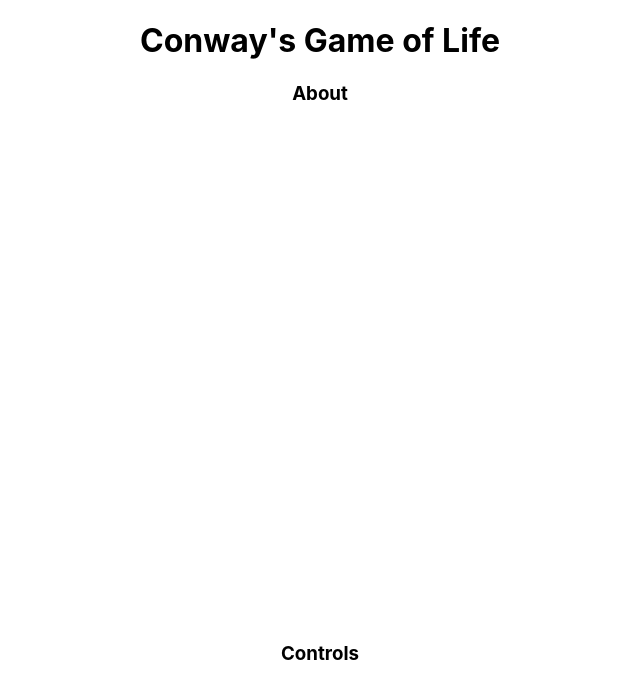
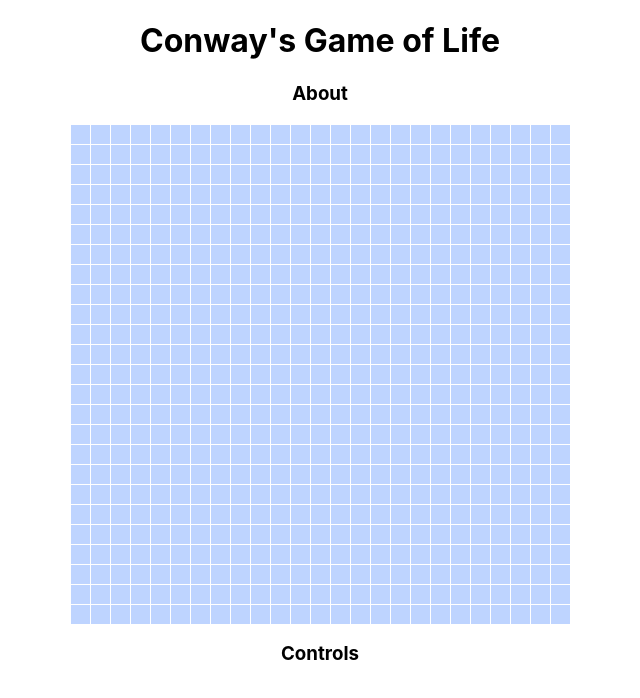
Before and after one commit to jskway/game-of-life, a React (Create React App) app: page / in a window 1280 px wide. Shown: the top 698 px of the page, without its empty margins (320-960 px from the left). Built offline with nearby package versions, Linux system fonts and the light colour scheme.

Commit message:
Add Grid styles

```diff
--- a/src/App.css
+++ b/src/App.css
@@ -2,37 +2,10 @@
   text-align: center;
 }
 
-.App-logo {
-  height: 40vmin;
-  pointer-events: none;
+.grid {
+  position: relative;
+  margin: 0 auto;
+  background-color: #bed4ff;
+  background-image: linear-gradient(#fff 1px, transparent 1px),
+    linear-gradient(90deg, #fff 1px, transparent 1px);
 }
-
-@media (prefers-reduced-motion: no-preference) {
-  .App-logo {
-    animation: App-logo-spin infinite 20s linear;
-  }
-}
-
-.App-header {
-  background-color: #282c34;
-  min-height: 100vh;
-  display: flex;
-  flex-direction: column;
-  align-items: center;
-  justify-content: center;
-  font-size: calc(10px + 2vmin);
-  color: white;
-}
-
-.App-link {
-  color: #61dafb;
-}
-
-@keyframes App-logo-spin {
-  from {
-    transform: rotate(0deg);
-  }
-  to {
-    transform: rotate(360deg);
-  }
-}
```
